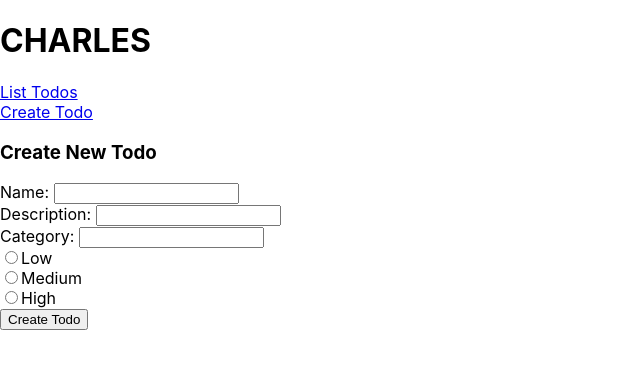
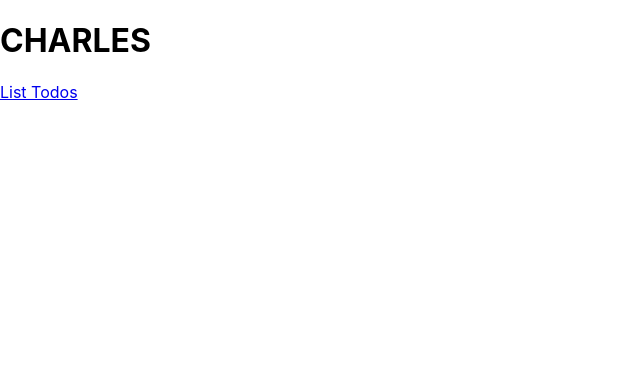
Before and after one commit to tdemint10/CHARLES, a React (Create React App) app in the folder client/: page /create in a window 1280 px wide. Shown: the top 368 px of the page, without its empty margins (0-640 px from the left). Built offline with nearby package versions, Linux system fonts and the light colour scheme.

Commit message:
create todo functioning

```diff
--- a/client/src/App.js
+++ b/client/src/App.js
@@ -1,7 +1,7 @@
 import React, { Component } from 'react';
 import { BrowserRouter as Router, Route, Link } from "react-router-dom";
 
-import CreateTodo from "./components/create-todo.component";
+// import CreateTodo from "./components/create-todo.component";
 import DeleteTodo from "./components/delete-todo.component";
 import EditTodo from "./components/edit-todo.component";
 import TodosList from "./components/todos-list.component";
@@ -13,10 +13,8 @@ class App extends Component {
         <div className="container">
           <h1>CHARLES</h1>
           <Link to="/">List Todos</Link><br/>
-          <Link to="/create">Create Todo</Link><br/>
           <Route path="/" exact component={TodosList} />
           <Route path="/edit/:id" component={EditTodo} />
-          <Route path="/create" component={CreateTodo} />
           <Route path="/delete/:id" component={DeleteTodo} />
         </div>
       </Router>
--- a/client/src/components/create-todo.component.js
+++ b/client/src/components/create-todo.component.js
@@ -1,145 +1,122 @@
-import React, { Component } from 'react';
+import React from 'react';
 import axios from 'axios';
+import Button from '@material-ui/core/Button';
+import TextField from '@material-ui/core/TextField';
+import Dialog from '@material-ui/core/Dialog';
+import DialogActions from '@material-ui/core/DialogActions';
+import DialogContent from '@material-ui/core/DialogContent';
+import DialogContentText from '@material-ui/core/DialogContentText';
+import DialogTitle from '@material-ui/core/DialogTitle';
+import Radio from '@material-ui/core/Radio';
+import RadioGroup from '@material-ui/core/RadioGroup';
+import FormHelperText from '@material-ui/core/FormHelperText';
+import FormControlLabel from '@material-ui/core/FormControlLabel';
+import FormControl from '@material-ui/core/FormControl';
+import FormLabel from '@material-ui/core/FormLabel';
 
-export default class CreateTodo extends Component {
+export default function CreateTodoDialog() {
 
-  constructor(props) {
-    super(props);
-
-    this.onChangeTodoName = this.onChangeTodoName.bind(this);
-    this.onChangeTodoDescription = this.onChangeTodoDescription.bind(this);
-    this.onChangeTodoCategory = this.onChangeTodoCategory.bind(this);
-    this.onChangeTodoPriority = this.onChangeTodoPriority.bind(this);
-    this.onSubmit = this.onSubmit.bind(this);
-
-    this.state = {
+  const [open, setOpen] = React.useState(false);
+  var state = {
     todo_name: '',
     todo_description: '',
     todo_category: '',
-      todo_priority: '',
-      todo_completed: false
-    }
+    todo_priority: ''
   }
 
-  onChangeTodoName(e) {
-    this.setState({
-      todo_name: e.target.value
-    });
+  function onChangeTodoName(e) {
+    state.todo_name = e.target.value;
   }
 
-  onChangeTodoDescription(e) {
-    this.setState({
-      todo_description: e.target.value
-    });
+  function onChangeTodoDescription(e) {
+    state.todo_description = e.target.value;
   }
 
-  onChangeTodoCategory(e) {
-    this.setState({
-      todo_category: e.target.value
-    });
+  function onChangeTodoCategory(e) {
+    state.todo_category = e.target.value;
   }
 
-  onChangeTodoPriority(e) {
-    this.setState({
-      todo_priority: e.target.value
-    });
+  function onChangeTodoPriority(e) {
+    state.todo_priority = e.target.value;
   }
 
-  onSubmit(e) {
-    e.preventDefault();
+  function handleClickOpen() {
+    setOpen(true);
+  }
 
-    const newTodo = {
-      todo_name: this.state.todo_name,
-      todo_description: this.state.todo_description,
-      todo_category: this.state.todo_category,
-      todo_priority: this.state.todo_priority,
-      todo_completed: this.state.todo_completed
-    };
+  function handleClose() {
+    setOpen(false);
+  }
 
-    axios.post('http://localhost:3001/todos/', newTodo)
-        .then(res => console.log(res.data));
+  function addTodo() {
+    console.log('here0');
+    axios.post('http://localhost:3001/todos/', state)
+      .then(res => {
+        console.log(res.data);
+        window.location.reload();
+      });
 
-    this.setState({
+    state = {
       todo_name: '',
       todo_description: '',
       todo_category: '',
-      todo_priority: '',
-      todo_completed: false
-    })
+      todo_priority: ''
     }
 
-  render() {
+    handleClose();
+  }
+
   return (
-        <div style={{marginTop: 10}}>
-          <h3>Create New Todo</h3>
-          <form onSubmit={this.onSubmit}>
-            <div className="form-group">
-              <label>Name: </label>
-              <input  type="text"
-                      className="form-control"
-                      value={this.state.todo_name}
-                      onChange={this.onChangeTodoName}
-                      />
-            </div>
-            <div className="form-group">
-              <label>Description: </label>
-              <input  type="text"
-                      className="form-control"
-                      value={this.state.todo_description}
-                      onChange={this.onChangeTodoDescription}
-                      />
-            </div>
-            <div className="form-group">
-              <label>Category: </label>
-              <input
-                      type="text"
-                      className="form-control"
-                      value={this.state.todo_category}
-                      onChange={this.onChangeTodoCategory}
-                      />
-            </div>
-            <div className="form-group">
-              <div className="form-check form-check-inline">
-                <input  className="form-check-input"
-                        type="radio"
-                        name="priorityOptions"
-                        id="priorityLow"
-                        value="Low"
-                        checked={this.state.todo_priority==='Low'}
-                        onChange={this.onChangeTodoPriority}
-                        />
-                <label className="form-check-label">Low</label>
-              </div>
-              <div className="form-check form-check-inline">
-                <input  className="form-check-input"
-                        type="radio"
-                        name="priorityOptions"
-                        id="priorityMedium"
-                        value="Medium"
-                        checked={this.state.todo_priority==='Medium'}
-                        onChange={this.onChangeTodoPriority}
-                        />
-                <label className="form-check-label">Medium</label>
-              </div>
-              <div className="form-check form-check-inline">
-                <input  className="form-check-input"
-                        type="radio"
-                        name="priorityOptions"
-                        id="priorityHigh"
-                        value="High"
-                        checked={this.state.todo_priority==='High'}
-                        onChange={this.onChangeTodoPriority}
-                        />
-                <label className="form-check-label">High</label>
-              </div>
-            </div>
-
-            <div className="form-group">
-              <input type="submit" value="Create Todo" className="btn btn-primary" />
-            </div>
-          </form>
+    <div id="add-todo-dialog">
+      <Button variant="contained" color="primary" className="button" align="right" onClick={handleClickOpen}>
+        New
+      </Button>
+      <Dialog open={open} onClose={handleClose} fullWidth={true} aria-labelledby="form-dialog-title">
+        <DialogTitle id="form-dialog-title">Add New Todo</DialogTitle>
+        <DialogContent>
+          <TextField
+            id="todo-name"
+            fullWidth={true}
+            label="Name"
+            margin="normal"
+            onChange={onChangeTodoName}
+          /><br />
+          <TextField
+            id="todo-description"
+            fullWidth={true}
+            label="Description"
+            margin="normal"
+            onChange={onChangeTodoDescription}
+          /><br />
+          <TextField
+            id="todo-category"
+            fullWidth={true}
+            label="Category"
+            margin="normal"
+            onChange={onChangeTodoCategory}
+          /><br /><br /><br />
+          <FormControl component="fieldset">
+            <FormLabel component="legend">Priority</FormLabel>
+            <RadioGroup
+              aria-label="priority"
+              name="priority"
+            >
+              <FormControlLabel value="low" control={<Radio />} onChange={onChangeTodoPriority} label="Low" />
+              <FormControlLabel value="medium" control={<Radio />} onChange={onChangeTodoPriority} label="Medium" />
+              <FormControlLabel value="high" control={<Radio />} onChange={onChangeTodoPriority} label="High" />
+            </RadioGroup>
+          </FormControl>
+        </DialogContent>
+        <DialogActions>
+          <Button onClick={handleClose} color="primary">
+            Cancel
+          </Button>
+          <Button onClick={addTodo} color="primary">
+            Add
+          </Button>
+        </DialogActions>
+      </Dialog>
     </div>
   );
-  }
 
 }
--- /dev/null
+++ b/client/src/components/todo.component.css
@@ -0,0 +1,3 @@
+#add-todo-dialog {
+  width: 200px;
+}
--- a/client/src/components/todos-list.component.js
+++ b/client/src/components/todos-list.component.js
@@ -1,20 +1,42 @@
 import React, { Component } from 'react';
+import ReactDOM from 'react-dom';
 import { Link } from 'react-router-dom';
 import axios from 'axios';
 
+import { makeStyles } from '@material-ui/core/styles';
+import Button from '@material-ui/core/Button';
+import Dialog from '@material-ui/core/Dialog';
+import DialogActions from '@material-ui/core/DialogActions';
+import DialogContent from '@material-ui/core/DialogContent';
+import DialogContentText from '@material-ui/core/DialogContentText';
+import DialogTitle from '@material-ui/core/DialogTitle';
+import Paper from '@material-ui/core/Paper';
+import Table from '@material-ui/core/Table';
+import TableBody from '@material-ui/core/TableBody';
+import TableCell from '@material-ui/core/TableCell';
+import TableHead from '@material-ui/core/TableHead';
+import TableRow from '@material-ui/core/TableRow';
+import TextField from '@material-ui/core/TextField';
+
+import CreateTodoDialog from './create-todo.component.js';
+
 const Todo = props => (
-  <tr>
-    <td>{props.todo.todo_name}</td>
-    <td>{props.todo.todo_description}</td>
-    <td>{props.todo.todo_category}</td>
-    <td>{props.todo.todo_priority}</td>
-    <td>
-      <Link to={"/edit/" + props.todo._id}>Edit</Link>
-    </td>
-    <td>
-      <Link to={"/delete/" + props.todo._id}>Delete</Link>
-    </td>
-  </tr>
+  <TableRow key={props.todo.todo_name}>
+    <TableCell>{props.todo.todo_name}</TableCell>
+    <TableCell align="right">{props.todo.todo_description}</TableCell>
+    <TableCell align="right">{props.todo.todo_category}</TableCell>
+    <TableCell align="right">{props.todo.todo_priority}</TableCell>
+    <TableCell align="right">
+      <Button variant="outlined" href={"/edit/" + props.todo._id} color="primary" className="button">
+        Edit
+      </Button>
+    </TableCell>
+    <TableCell align="right">
+      <Button variant="outlined" color="secondary" className="button" onClick={() => {props.deleteCallback(props.todo._id)}}>
+        Delete
+      </Button>
+    </TableCell>
+  </TableRow>
 )
 
 export default class TodosList extends Component {
@@ -22,10 +44,15 @@ export default class TodosList extends Component {
   constructor(props) {
     super(props);
 
-    this.state = {todos: []}
+    this.state = {todos: []};
+    this.deleteTodo = this.deleteTodo.bind(this);
   }
 
   componentDidMount() {
+    this.findAll();
+  }
+
+  findAll() {
     axios.get('http://localhost:3001/todos')
       .then(res => {
         this.setState({ todos: res.data });
@@ -35,32 +62,48 @@ export default class TodosList extends Component {
       });
   }
 
+  deleteTodo(id) {
+    axios.delete('http://localhost:3001/todos/' + id)
+      .then(res => {
+        this.findAll();
+      })
+      .catch(error => {
+        console.log("ERROR: ", error);
+        this.setState({
+          delete_status: "Todo could not be deleted"
+        });
+      });
+  }
+
   todoList() {
-    return this.state.todos.map(function(currentTodo, i) {
-      return <Todo todo={currentTodo} key={i} />;
+    return this.state.todos.map((currentTodo, i) => {
+      return <Todo todo={currentTodo} deleteCallback={this.deleteTodo} key={i} />;
     });
   }
 
   render() {
     return (
-      <div>
-        <h3>Todos List</h3>
-        <table className="table table-striped" style={{ marginTop: 20 }}>
-          <thead>
-            <tr>
-              <th>Name</th>
-              <th>Description</th>
-              <th>Category</th>
-              <th>Priority</th>
-              <th>Edit</th>
-              <th>Delete</th>
-            </tr>
-          </thead>
-          <tbody>
+      <Paper className="root">
+        <br />
+        <CreateTodoDialog />
+        <br />
+        <br />
+        <Table className="table">
+          <TableHead>
+            <TableRow>
+              <TableCell>Name</TableCell>
+              <TableCell align="right">Description</TableCell>
+              <TableCell align="right">Category</TableCell>
+              <TableCell align="right">Priority</TableCell>
+              <TableCell></TableCell>
+              <TableCell></TableCell>
+            </TableRow>
+          </TableHead>
+          <TableBody>
             { this.todoList() }
-          </tbody>
-        </table>
-      </div>
+          </TableBody>
+        </Table>
+      </Paper>
     )
   }
 }
```
Also changed, not shown: client/package.json (+6 -5 lines), 2 other files (tests, documents, lock files or other folders). Lines whose indentation alone changed are shown as unchanged.
